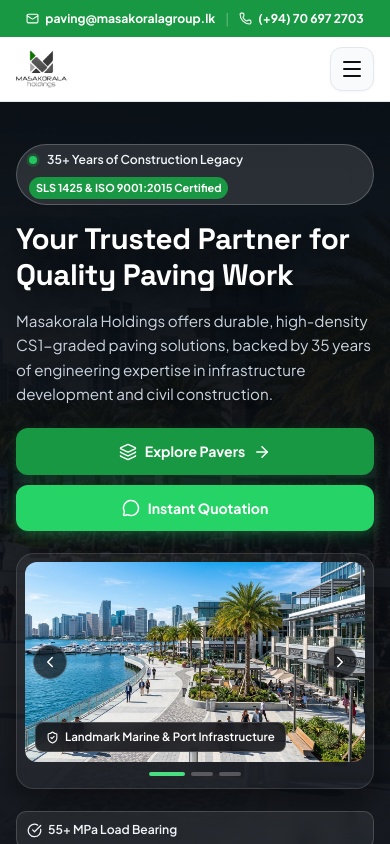
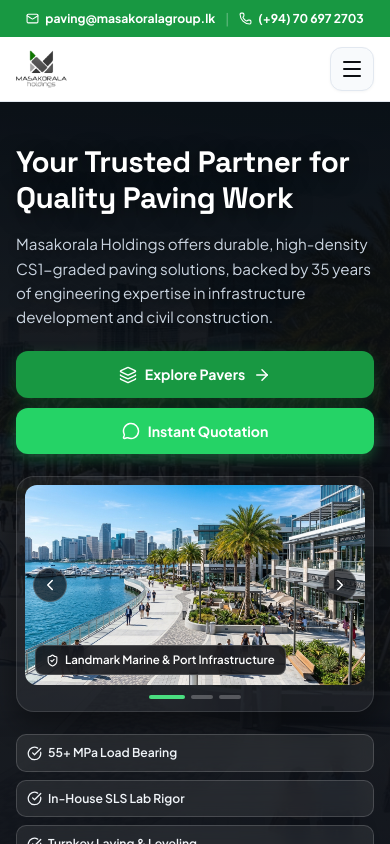
Before and after one commit to MLabs-connect/masakorala-web, a Next.js app: page / in a window 390 px wide. Shown: the top 844 px of the page. Built offline with nearby package versions, Linux system fonts and the light colour scheme.

Commit message:
Fixed hero section on mobile

```diff
--- a/components/Hero.tsx
+++ b/components/Hero.tsx
@@ -91,7 +91,7 @@
       <div className="container hero-content-container">
         <div className="hero-slide-content">
           {/* Trust Badge Pill */}
-          <div className={`hero-pill-badge ${slide.id === 3 ? "hide-mobile-slide-3" : ""}`}>
+          <div className="hero-pill-badge">
             <span className="pill-dot animate-pulse-glow" />
             <span className="pill-text">{slide.tag}</span>
             <span className="pill-tag">{slide.badge}</span>
@@ -464,12 +464,6 @@
           }
 
           .hero-pill-badge {
-            margin-bottom: 16px;
-            padding: 5px 12px;
-            font-size: 0.78rem;
-          }
-
-          .hero-pill-badge.hide-mobile-slide-3 {
             display: none !important;
           }
 
```
